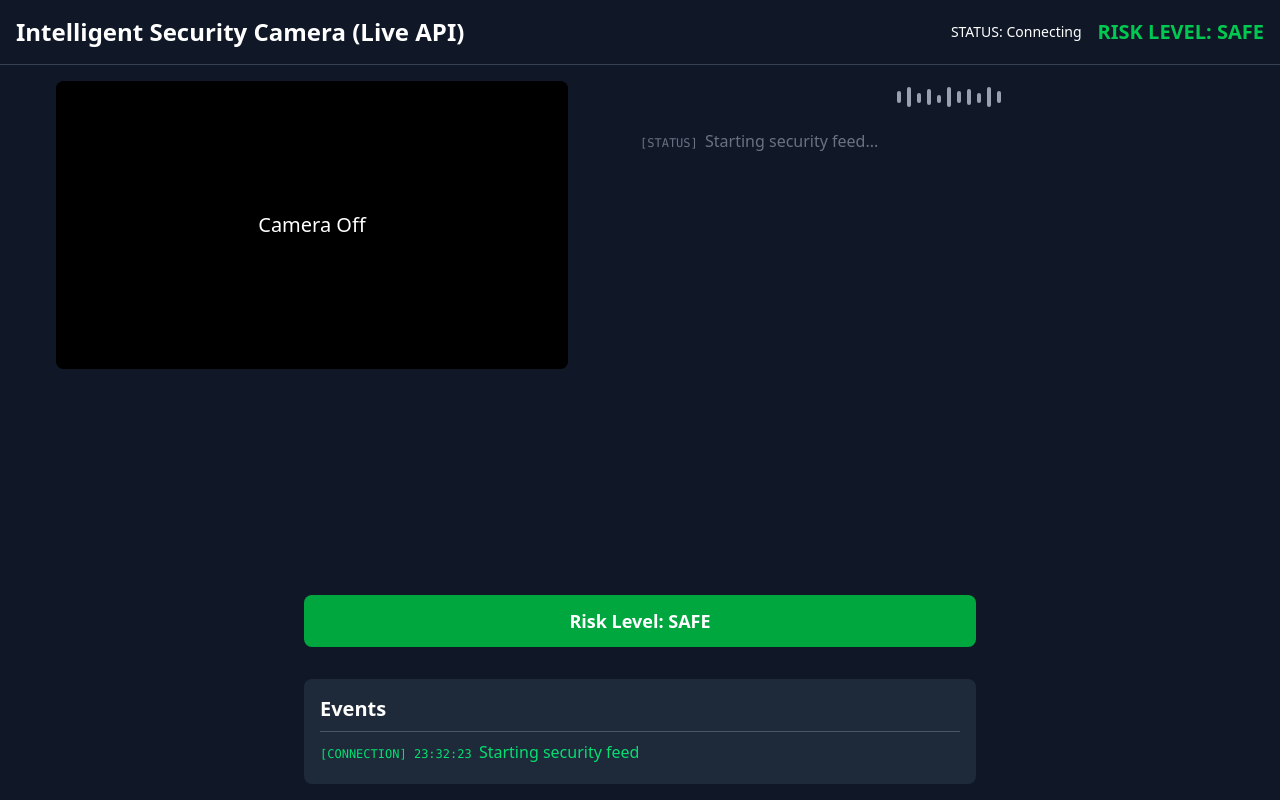
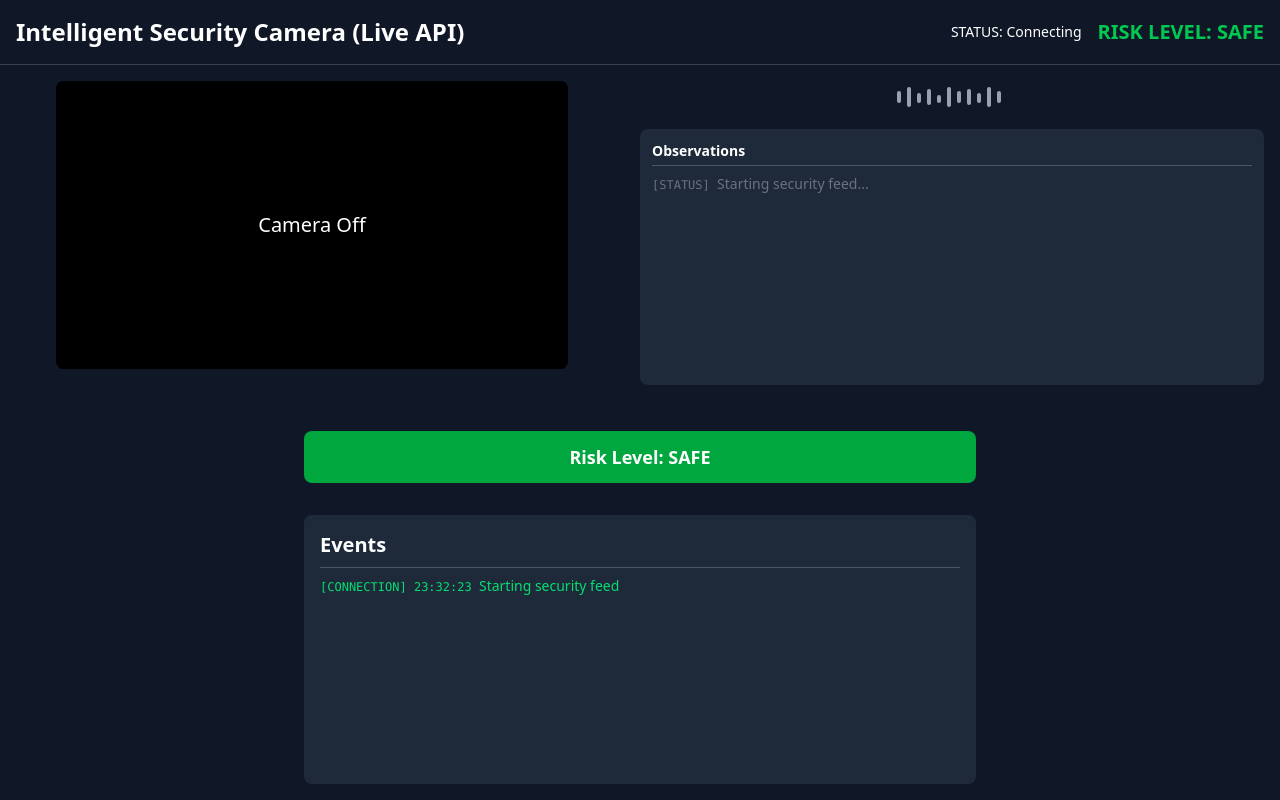
Before and after one commit to lordboba/vector, a Next.js app: page / in a window 1280 px wide. Built offline with nearby package versions, Linux system fonts and the light colour scheme; no server answers.

Commit message:
Added audio transcription to SecurityCamera.tsx

```diff
--- a/src/components/SecurityCamera.tsx
+++ b/src/components/SecurityCamera.tsx
@@ -86,16 +86,30 @@ export default function SecurityCamera() {
   const isStreamingRef = useRef(false);
   const audioContextRef = useRef<AudioContext | null>(null);
   const scriptProcessorRef = useRef<ScriptProcessorNode | null>(null);
+  const observationsRef = useRef<HTMLDivElement>(null);
+  const eventsRef = useRef<HTMLDivElement>(null);
 
   // --- Utility Functions ---
   const addTranscription = useCallback((text: string, type: Transcription['type']) => {
     const id = `transcription-${Date.now()}-${Math.random()}`;
     setTranscriptions((prev) => [...prev, { id, text, type }]);
+    // Auto-scroll to bottom after state update
+    setTimeout(() => {
+      if (observationsRef.current) {
+        observationsRef.current.scrollTop = observationsRef.current.scrollHeight;
+      }
+    }, 0);
   }, []);
 
   const addEvent = useCallback((text: string, type: Event['type']) => {
     const id = `event-${Date.now()}-${Math.random()}`;
     setEvents((prev) => [...prev, { id, text, type, timestamp: new Date() }]);
+    // Auto-scroll to bottom after state update
+    setTimeout(() => {
+      if (eventsRef.current) {
+        eventsRef.current.scrollTop = eventsRef.current.scrollHeight;
+      }
+    }, 0);
   }, []);
 
   const wait = (ms: number) => new Promise(resolve => setTimeout(resolve, ms));
@@ -113,8 +127,10 @@ export default function SecurityCamera() {
       if (!message) continue;
 
       try {
+        console.log('[DEBUG] Processing message:', JSON.stringify(message, null, 2));
         if (message.serverContent?.modelTurn?.parts) {
           for (const part of message.serverContent.modelTurn.parts) {
+            console.log('[DEBUG] Processing part:', part);
             if (part.text) {
               addTranscription(part.text, 'analysis');
               const lowerText = part.text.toLowerCase();
@@ -132,16 +148,18 @@ export default function SecurityCamera() {
                 }
               }
             } else if (part.functionCall) {
+              console.log('[DEBUG] Function call detected:', part.functionCall);
               await handleToolCall(part.functionCall.name, part.functionCall.args);
             }
           }
         }
       } catch (e: any) {
         const errorMessage = `Error processing API response: ${e.message}`;
-        console.error(errorMessage, e);
+        console.error('[DEBUG] Error in processResponseQueue:', errorMessage, e);
         setError(errorMessage);
         addTranscription(errorMessage, 'error');
         addEvent(errorMessage, 'error');
+        // Don't stop streaming for processing errors - continue with next message
       }
     }
 
@@ -151,6 +169,7 @@ export default function SecurityCamera() {
   // --- Tool Implementations ---
   const toolImplementations: { [key: string]: (args: any) => Promise<any> } = {
     call911: async (args: { reason: string }) => {
+      console.log('[DEBUG] Executing call911 tool with args:', args);
       setRiskLevel('DANGER');
       addEvent(`911 called: ${args.reason}`, 'tool-executed');
       const response = await fetch('/api/call911', {
@@ -158,9 +177,12 @@ export default function SecurityCamera() {
         headers: { 'Content-Type': 'application/json' },
         body: JSON.stringify(args),
       });
-      return await response.json();
+      const result = await response.json();
+      console.log('[DEBUG] call911 tool result:', result);
+      return result;
     },
     sendNotification: async (args: { package_size: string, delivery_time: string }) => {
+      console.log('[DEBUG] Executing sendNotification tool with args:', args);
       setRiskLevel('WARNING');
       addEvent(`Package notification sent: ${args.package_size} package at ${args.delivery_time}`, 'tool-executed');
       const response = await fetch('/api/sendNotification', {
@@ -168,20 +190,26 @@ export default function SecurityCamera() {
         headers: { 'Content-Type': 'application/json' },
         body: JSON.stringify(args),
       });
-      return await response.json();
+      const result = await response.json();
+      console.log('[DEBUG] sendNotification tool result:', result);
+      return result;
     },
     door: async (args: { action: 'OPEN' | 'CLOSE' }) => {
+      console.log('[DEBUG] Executing door tool with args:', args);
       addEvent(`Door ${args.action.toLowerCase()}ed`, 'tool-executed');
       const response = await fetch('/api/door', {
         method: 'POST',
         headers: { 'Content-Type': 'application/json' },
         body: JSON.stringify(args),
       });
-      return await response.json();
+      const result = await response.json();
+      console.log('[DEBUG] door tool result:', result);
+      return result;
     },
   };
 
   const handleToolCall = async (toolName: string, args: any) => {
+    console.log(`[DEBUG] handleToolCall called for ${toolName} with args:`, args);
     addTranscription(`Tool call: ${toolName}(${JSON.stringify(args)})`, 'tool-call');
     addEvent(`Tool called: ${toolName}`, 'tool-executed');
     const implementation = toolImplementations[toolName];
@@ -193,14 +221,17 @@ export default function SecurityCamera() {
       return;
     }
     try {
+      console.log(`[DEBUG] Executing tool implementation for ${toolName}`);
       const result = await implementation(args);
+      console.log(`[DEBUG] Tool ${toolName} completed successfully:`, result);
       addTranscription(`Tool result: ${result.message || JSON.stringify(result)}`, 'tool-result');
       // The Live API does not currently support sending tool results back to the model.
     } catch (e: any) {
       const errorMsg = `Error executing tool '${toolName}': ${e.message}`;
+      console.error(`[DEBUG] Tool ${toolName} failed:`, errorMsg, e);
       addTranscription(errorMsg, 'error');
       addEvent(errorMsg, 'error');
-      console.error(errorMsg, e);
+      // Don't let tool errors stop the stream - they're non-critical
     }
   };
 
@@ -296,15 +327,24 @@ export default function SecurityCamera() {
   }, []);
 
   const stopStreaming = useCallback(() => {
+    console.log('[DEBUG] stopStreaming called - checking if already stopped');
+    if (!isStreamingRef.current) {
+      console.log('[DEBUG] Stream already stopped, ignoring call');
+      return;
+    }
+
+    console.log('[DEBUG] Stopping stream...');
     isStreamingRef.current = false;
     setStatus('Disconnected');
     addEvent('Security feed stopped', 'connection');
 
     if (liveSessionRef.current) {
+      console.log('[DEBUG] Closing live session');
       liveSessionRef.current.close();
       liveSessionRef.current = null;
     }
     if (mediaStreamRef.current) {
+      console.log('[DEBUG] Stopping media tracks');
       mediaStreamRef.current.getTracks().forEach(track => track.stop());
       mediaStreamRef.current = null;
     }
@@ -314,6 +354,7 @@ export default function SecurityCamera() {
     responseQueueRef.current = [];
     isProcessingQueueRef.current = false;
     addTranscription('Security feed stopped.', 'status');
+    console.log('[DEBUG] Stream stopped successfully');
   }, [addTranscription, addEvent]);
 
 
@@ -399,6 +440,7 @@ export default function SecurityCamera() {
         config: config,
         callbacks: {
           onopen: () => {
+            console.log('[DEBUG] Live API connection opened');
             setStatus('Connected');
             addTranscription('Live connection opened.', 'status');
             addEvent('Live connection established', 'connection');
@@ -408,17 +450,24 @@ export default function SecurityCamera() {
             responseQueueRef.current.push(message);
           },
           onclose: () => {
+            console.log('[DEBUG] Live API connection closed');
             addTranscription('Live connection closed.', 'status');
             addEvent('Live connection closed', 'connection');
             stopStreaming();
           },
           onerror: (e: any) => {
             const errorMsg = `Live connection error: ${e.message || 'Unknown error'}`;
-            console.error(errorMsg, e);
+            console.error('[DEBUG] Live API error:', errorMsg, e);
             setError(errorMsg);
             addTranscription(errorMsg, 'error');
             addEvent(errorMsg, 'error');
+            // Only stop streaming for critical connection errors, not tool execution errors
+            if (e.message && (e.message.includes('connection') || e.message.includes('network') || e.message.includes('timeout'))) {
+              console.log('[DEBUG] Critical connection error detected, stopping stream');
               stopStreaming();
+            } else {
+              console.log('[DEBUG] Non-critical error, continuing stream');
+            }
           },
         },
       });
@@ -523,13 +572,16 @@ export default function SecurityCamera() {
               {/* Placeholder for waveform */}
               <svg height="32" width="120" className="text-gray-400 mb-2"><g><rect x="5" y="10" width="4" height="12" rx="2" fill="currentColor"/><rect x="15" y="6" width="4" height="20" rx="2" fill="currentColor"/><rect x="25" y="12" width="4" height="10" rx="2" fill="currentColor"/><rect x="35" y="8" width="4" height="16" rx="2" fill="currentColor"/><rect x="45" y="14" width="4" height="8" rx="2" fill="currentColor"/><rect x="55" y="6" width="4" height="20" rx="2" fill="currentColor"/><rect x="65" y="10" width="4" height="12" rx="2" fill="currentColor"/><rect x="75" y="8" width="4" height="16" rx="2" fill="currentColor"/><rect x="85" y="12" width="4" height="10" rx="2" fill="currentColor"/><rect x="95" y="6" width="4" height="20" rx="2" fill="currentColor"/><rect x="105" y="10" width="4" height="12" rx="2" fill="currentColor"/></g></svg>
             </div>
-            <div className="flex-1 overflow-y-auto w-full">
+            <div className="h-64 overflow-y-auto w-full bg-gray-800 rounded-lg p-3">
+              <h3 className="text-sm font-semibold mb-2 border-b border-gray-600 pb-1">Observations</h3>
+              <div ref={observationsRef} className="space-y-1">
                 {transcriptions.map((t) => (
-                <p key={t.id} className={`mb-1 ${getTranscriptionColor(t.type)}`}>
+                  <p key={t.id} className={`text-sm ${getTranscriptionColor(t.type)}`}>
                     <span className="font-mono text-xs">{`[${t.type.toUpperCase()}] `}</span>
                     {t.text}
                   </p>
                 ))}
+              </div>
             </div>
           </div>
         </div>
@@ -542,15 +594,17 @@ export default function SecurityCamera() {
         </div>
         <div className="w-full flex flex-col bg-gray-800 rounded-lg p-4 mt-4 max-w-2xl mx-auto">
           <h2 className="text-xl font-semibold mb-2 border-b border-gray-600 pb-2">Events</h2>
-          <div className="flex-1 overflow-y-auto pr-2">
+          <div ref={eventsRef} className="h-48 overflow-y-auto pr-2">
+            <div className="space-y-1">
               {events.map((e) => (
-              <p key={e.id} className={`mb-1 ${getEventColor(e.type)}`}>
+                <p key={e.id} className={`text-sm ${getEventColor(e.type)}`}>
                   <span className="font-mono text-xs">{`[${e.type.toUpperCase()}] ${formatTimestamp(e.timestamp)} `}</span>
                   {e.text}
                 </p>
               ))}
             </div>
           </div>
+        </div>
       </main>
     </div>
   );
```
Lines whose indentation alone changed are shown as unchanged.
